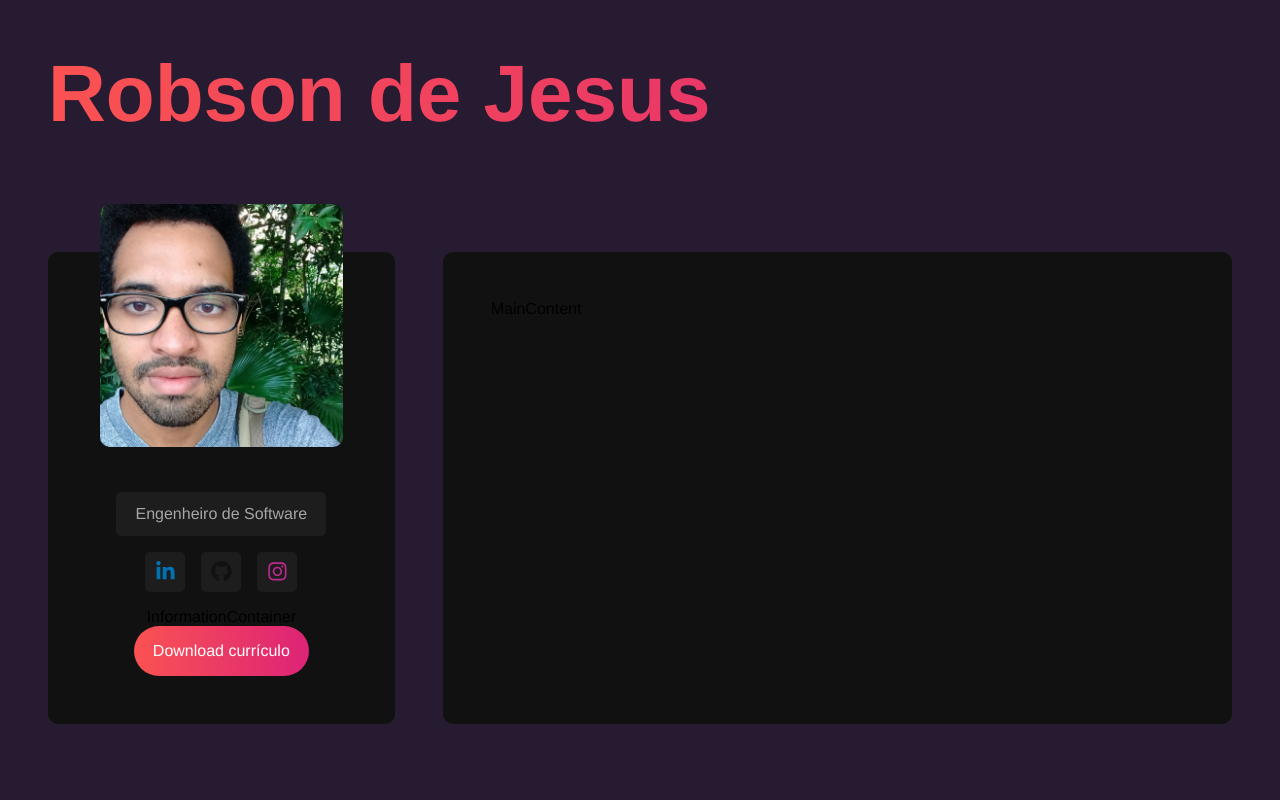
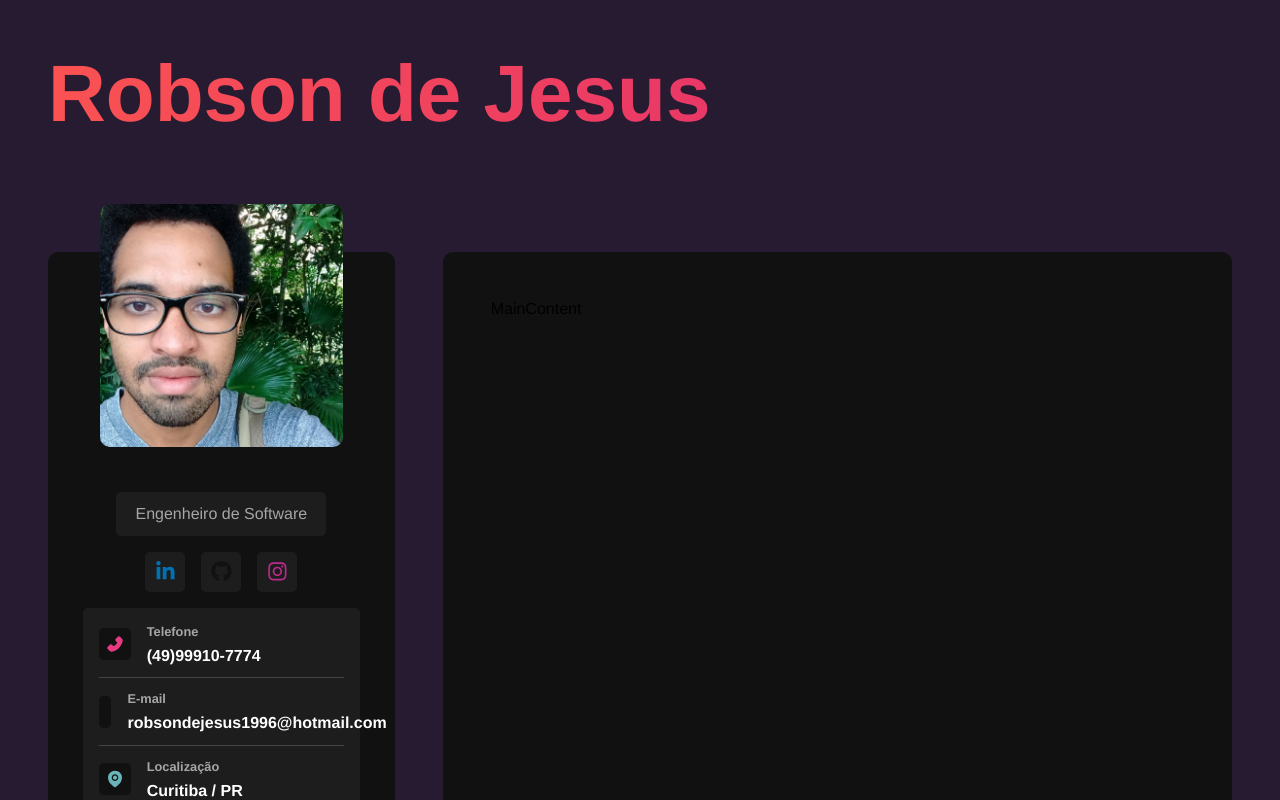
Before and after one commit to robsondejesus1996/My-Portfolio-ReactJS, a React (Vite) app in the folder my-portfolio-project/: page / in a window 1280 px wide. Shown: the top 800 px of the page. Built offline with nearby package versions, Linux system fonts and the light colour scheme.

Commit message:
informationcontainer

```diff
--- a/my-portfolio-project/src/components/InformationContainer.tsx
+++ b/my-portfolio-project/src/components/InformationContainer.tsx
@@ -1,7 +1,33 @@
-const InformationContainer = () =>{
-    return (
-        <div>InformationContainer</div>
-    )
-}
+import "../styles/components/informationcontainer.sass";
 
-export default InformationContainer
+import { AiFillPhone, AiOutlineMail, AiFillEnvironment } from "react-icons/ai";
+
+const InformationContainer = () => {
+  return (
+    <section id="information">
+      <div className="info-card">
+        <AiFillPhone id="phone-icon" />
+        <div>
+          <h3>Telefone</h3>
+          <p>(49)99910-7774</p>
+        </div>
+      </div>
+      <div className="info-card">
+        <AiOutlineMail id="email-icon" />
+        <div>
+          <h3>E-mail</h3>
+          <p>robsondejesus1996@hotmail.com</p>
+        </div>
+      </div>
+      <div className="info-card">
+        <AiFillEnvironment id="pin-icon" />
+        <div>
+          <h3>Localização</h3>
+          <p>Curitiba / PR</p>
+        </div>
+      </div>
+    </section>
+  );
+};
+
+export default InformationContainer;
--- /dev/null
+++ b/my-portfolio-project/src/styles/components/informationcontainer.sass
@@ -0,0 +1,46 @@
+@use '../variables'
+@use '../mixins'
+
+#information
+    @include mixins.center
+    flex-direction: column
+    background-color: variables.$bg-color-secondary
+    padding: 1rem
+    margin-bottom: 2rem
+    text-align: left
+    width: 80%
+    border-radius: variables.$card-border-radius
+
+    .info-card
+        @include mixins.center
+        justify-content: start
+        gap: 1rem
+        padding-bottom: .8rem
+        margin-bottom: .8rem
+        border-bottom: 1px solid #444
+        width: 100%
+
+        h3
+            color: variables.$text-color-secondary
+            font-size: .8rem
+            margin-bottom: .5rem
+
+        p
+            color: variables.$text-color
+            font-weight: bold
+
+        svg
+            background-color: variables.$bg-color
+            padding: 0.4rem
+            width: 2rem
+            height: 2rem
+            border-radius: variables.$card-border-radius
+
+        #phone-icon
+            color: #e93b81
+
+        #pin-icon
+            color: #6ab5b9
+
+        #email-icon
+            color: #c17ceb
```
